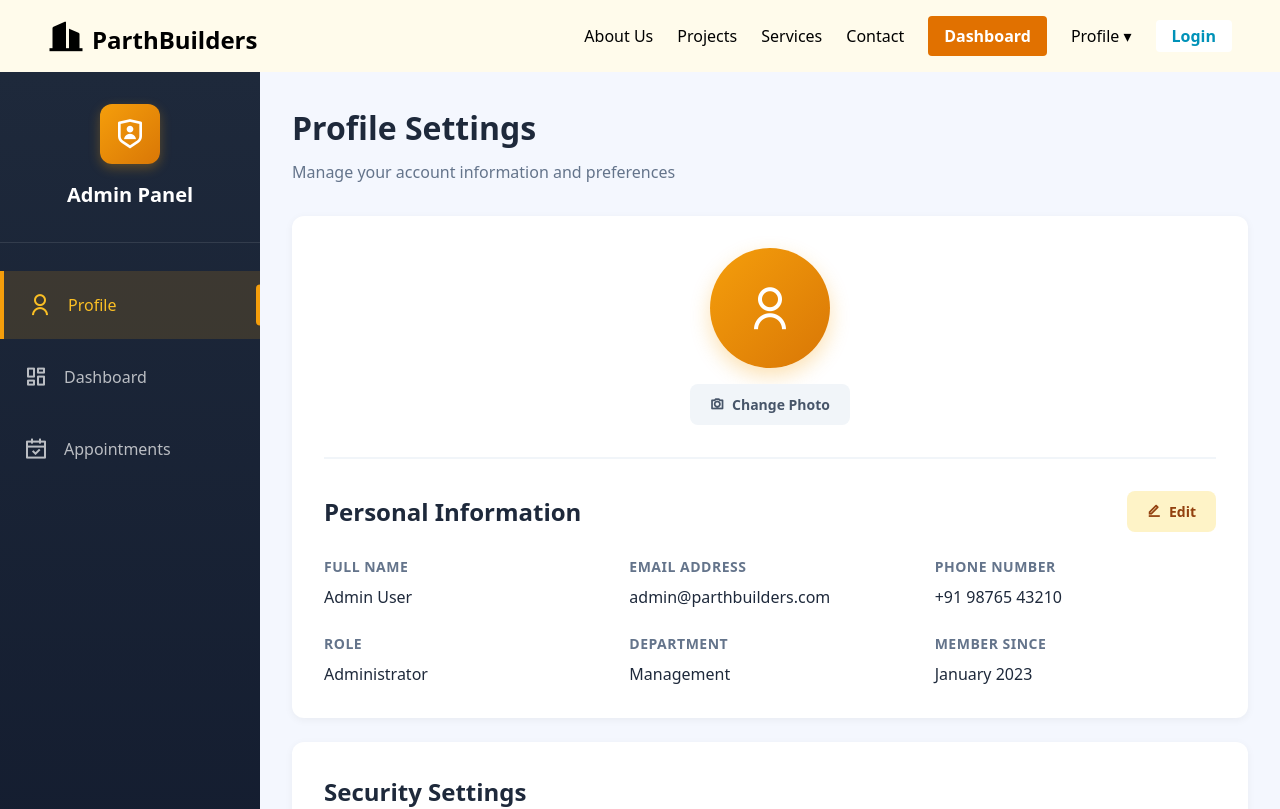
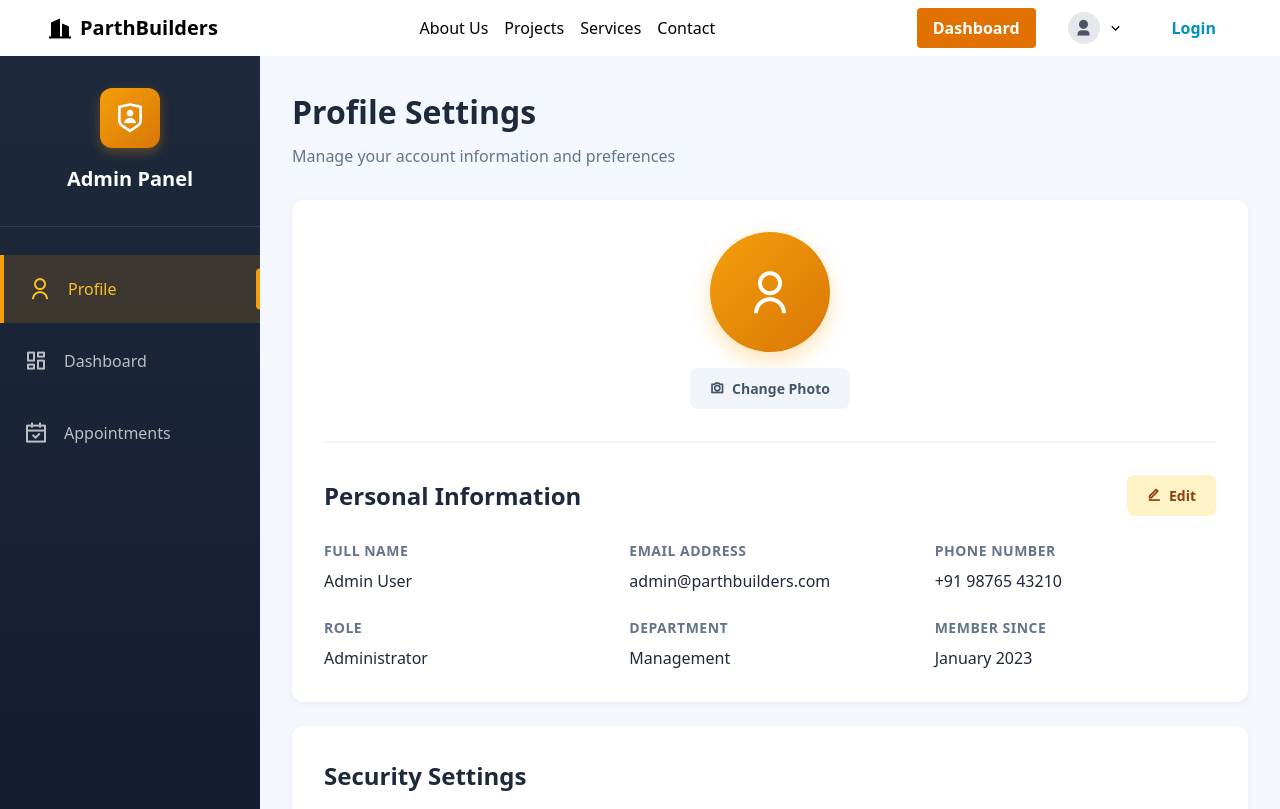
Before and after one commit to udaykene/react-dashboard, a React (Vite) app: page /admin/profile in a window 1280 px wide. Shown: the top 809 px of the page. Built offline with nearby package versions, Linux system fonts and the light colour scheme.

Commit message:
feat: Update HTML structure and enhance Navbar styling and functionality

```diff
--- a/index.html
+++ b/index.html
@@ -1,17 +1,21 @@
 <!doctype html>
 <html lang="en">
+
 <head>
   <meta charset="UTF-8" />
   <link rel="icon" type="image/svg+xml" href="/vite.svg" />
   <meta name="viewport" content="width=device-width, initial-scale=1.0" />
   <title>react-dashboard-04</title>
-     <link
-      href="https://cdn.jsdelivr.net/npm/remixicon@4.8.0/fonts/remixicon.css"
-      rel="stylesheet"
-    />
+  <link href="https://cdn.jsdelivr.net/npm/remixicon@4.8.0/fonts/remixicon.css" rel="stylesheet" />
+  <link rel="preconnect" href="https://fonts.googleapis.com">
+  <link rel="preconnect" href="https://fonts.gstatic.com" crossorigin>
+  <link href="https://fonts.googleapis.com/css2?family=Poppins:wght@300;400;500;600;700&display=swap" rel="stylesheet">
+
 </head>
+
 <body>
   <div id="root"></div>
   <script type="module" src="/src/main.jsx"></script>
 </body>
+
 </html>
--- a/src/App.jsx
+++ b/src/App.jsx
@@ -4,6 +4,7 @@ import {
   RouterProvider,
   Outlet,
   Route,
+  useLocation
 } from "react-router-dom";
 import Navbar from "./components/Navbar";
 import Home from "./pages/Home";
@@ -22,8 +23,15 @@ import AdminDashboard from "./pages/AdminDashboard.jsx";
 import AdminProfile from "./pages/AdminProfile";
 import AdminAppointments from "./pages/AdminAppointments";
 const App = () => {
+
+  const location = useLocation();
+
+  // Check if current route is admin
+  const isAdminRoute = location.pathname.startsWith("/admin");
+
   return (
-    <div className="h-screen bg-black text-white">
+
+    <div className="h-screen bg-black">
       <Navbar />
       {/* <div className="mt-6 pt-3 h-full w-screen  "> */}
         <Routes>
@@ -46,7 +54,8 @@ const App = () => {
           <Route path="*" element={<NotFound />} />
         </Routes>
       {/* </div> */}
-      <Footer />
+         {/* Footer only for NON-admin routes */}
+      {!isAdminRoute && <Footer />}
     </div>
   );
 };
--- a/src/components/Navbar.jsx
+++ b/src/components/Navbar.jsx
@@ -25,19 +25,23 @@ const Navbar = () => {
   }, []);
 
   return (
-    <nav className="z-50 w-full flex sticky top-0 px-12 py-4 bg-amber-50 text-black justify-between items-center">
-      <Link to="/" className="flex justify-center gap-2 items-end">
-        <div className="text-4xl">
+    <nav className="z-50 w-full flex sticky top-0 px-12 py-2 bg-white text-black justify-between items-center">
+      <Link to="/" className="flex justify-center items-center gap-2">
+        <div className="text-2xl">
           <i className="ri-building-2-fill"></i>
         </div>
-        <h1 className="text-2xl font-bold flex gap-2">ParthBuilders</h1>
+        <h1 className="text-xl font-bold flex gap-2">ParthBuilders</h1>
       </Link>
 
-      <div className="flex items-center gap-6">
+      <div className="flex gap-4">
         <Link to="/about">About Us</Link>
         <Link to="/projects">Projects</Link>
         <Link to="/services">Services</Link>
         <Link to="/contact">Contact</Link>
+      </div>
+
+      <div className="flex items-center gap-6">
+
         <Link to="/admin/dashboard" className="bg-amber-600 text-white px-4 py-2 rounded font-bold hover:bg-amber-700 transition-colors">
           Dashboard
         </Link>
@@ -47,7 +51,7 @@ const Navbar = () => {
           {/* Trigger */}
           <button
             ref={buttonRef}
-            className="flex items-center gap-1 py-2 outline-none"
+            className="flex items-center gap-2 px-2 py-1 rounded-full hover:bg-gray-100 transition outline-none"
             onClick={() => setDropdownOpen((open) => !open)}
             onMouseEnter={() => setDropdownOpen(true)}
             onMouseLeave={() => setDropdownOpen(false)}
@@ -55,7 +59,16 @@ const Navbar = () => {
             aria-expanded={dropdownOpen}
             type="button"
           >
-            Profile ▾
+            {/* Profile Icon */}
+            <div className="w-8 h-8 rounded-full bg-gray-200 flex items-center justify-center text-gray-600 text-lg">
+              <i className="ri-user-3-fill"></i>
+            </div>
+
+            {/* Dropdown arrow */}
+            <i
+              className={`ri-arrow-down-s-line transition-transform ${dropdownOpen ? "rotate-180" : ""
+                }`}
+            ></i>
           </button>
 
           {/* DROPDOWN MENU */}
```
Lines whose indentation alone changed are shown as unchanged.
